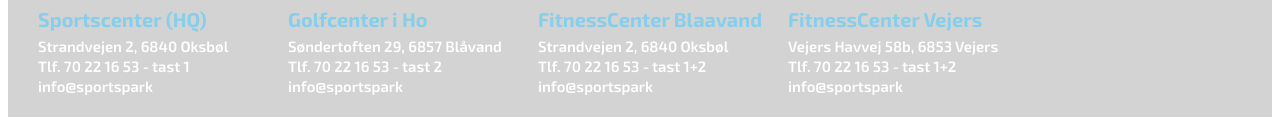
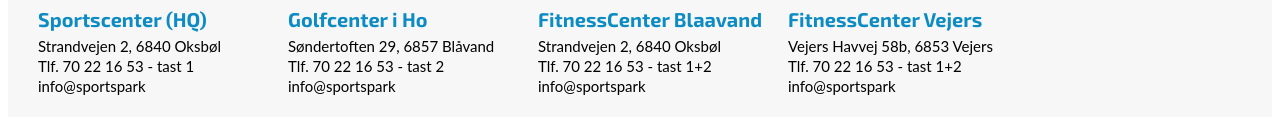
Before and after one commit to laur0864/examproject2, a plain HTML site: page index.html in a window 1280 px wide. Shown: the part 1387-1509 px from the top of the page. Drawn offline with Linux system fonts and the light colour scheme; a script that the page names is missing.

Commit message:
Footer farver ændret
Så ligner det samme som hjemmesiden

```diff
--- a/stylesheet.css
+++ b/stylesheet.css
@@ -637,7 +637,7 @@ input[type=submit]:hover {
 ****************************************************************/
 
 footer {
-  background-color:lightgray;
+  background-color:#F7F7F7;
   width: 100%;
   margin-top:30px;
   height: 120px;
@@ -648,7 +648,7 @@ footer {
   margin-top: 10px;
   margin-left: 30px;
   font-family:"Exo-2";
-  color:skyblue;
+  color:#0d8cc4;
   font-size: 20px;
   position:absolute;
 }
@@ -656,8 +656,8 @@ footer {
 .p2 {
   margin-top: 40px;
   margin-left: 30px;
-  font-family: 'Exo-2 Semi Bold';
-  color: white;
+  font-family: 'lato';
+  color: #000000;
   font-size: 15px;
   position:absolute;
 }
@@ -665,16 +665,16 @@ footer {
 .p3 {
 margin-top: 60px;
   margin-left: 30px;
-  font-family: 'Exo-2 Semi Bold';
-  color: white;
+  font-family: 'lato';
+  color: #000000;
   font-size: 15px;
   position:absolute;
 }
 .p4 {
   margin-top: 80px;
   margin-left: 30px;
-  font-family: 'Exo-2 Semi Bold';
-  color: white;
+  font-family: 'lato';
+  color: #000000;
   font-size: 15px;
   position:absolute;
 }
@@ -683,15 +683,15 @@ margin-top: 60px;
   margin-top: 10px;
   margin-left: 280px;
   font-family:"Exo-2";
-  color:skyblue;
+  color:#0d8cc4;
   font-size: 20px;
   position:absolute;
 }
 .q2 {
   margin-top: 40px;
   margin-left: 280px;
-  font-family: 'Exo-2 Semi Bold';
-  color: white;
+  font-family: 'lato';
+  color: #000000;
   font-size: 15px;
   position:absolute;
 }
@@ -699,16 +699,16 @@ margin-top: 60px;
 .q3 {
 margin-top: 60px;
   margin-left: 280px;
-  font-family: 'Exo-2 Semi Bold';
-  color: white;
+  font-family: 'lato';
+  color: #000000;
   font-size: 15px;
   position:absolute;
 }
 .q4 {
   margin-top: 80px;
   margin-left: 280px;
-  font-family: 'Exo-2 Semi Bold';
-  color: white;
+  font-family: 'lato';
+  color: #000000;
   font-size: 15px;
   position:absolute;
 }
@@ -717,15 +717,15 @@ margin-top: 60px;
   margin-top: 10px;
   margin-left: 530px;
   font-family:"Exo-2";
-  color:skyblue;
+  color:#0d8cc4;
   font-size: 20px;
   position:absolute;
 }
 .r2 {
   margin-top: 40px;
   margin-left: 530px;
-  font-family: 'Exo-2 Semi Bold';
-  color: white;
+  font-family: 'lato';
+  color: #000000;
   font-size: 15px;
   position:absolute;
 }
@@ -733,16 +733,16 @@ margin-top: 60px;
 .r3 {
 margin-top: 60px;
   margin-left: 530px;
-  font-family: 'Exo-2 Semi Bold';
-  color: white;
+  font-family: 'lato';
+  color: #000000;
   font-size: 15px;
   position:absolute;
 }
 .r4 {
   margin-top: 80px;
   margin-left: 530px;
-  font-family: 'Exo-2 Semi Bold';
-  color: white;
+  font-family: 'lato';
+  color: #000000;
   font-size: 15px;
   position:absolute;
 }
@@ -751,15 +751,15 @@ margin-top: 60px;
   margin-top: 10px;
   margin-left: 780px;
   font-family:"Exo-2";
-  color:skyblue;
+  color:#0d8cc4;
   font-size: 20px;
   position:absolute;
 }
 .s2 {
   margin-top: 40px;
   margin-left: 780px;
-  font-family: 'Exo-2 Semi Bold';
-  color: white;
+  font-family: 'lato';
+  color: #000000;
   font-size: 15px;
   position:absolute;
 }
@@ -767,16 +767,16 @@ margin-top: 60px;
 .s3 {
 margin-top: 60px;
   margin-left: 780px;
-  font-family: 'Exo-2 Semi Bold';
-  color: white;
+  font-family: 'lato';
+  color: #000000;
   font-size: 15px;
   position:absolute;
 }
 .s4 {
   margin-top: 80px;
   margin-left: 780px;
-  font-family: 'Exo-2 Semi Bold';
-  color: white;
+  font-family: 'lato';
+  color: #000000;
   font-size: 15px;
   position:absolute;
 }
```
